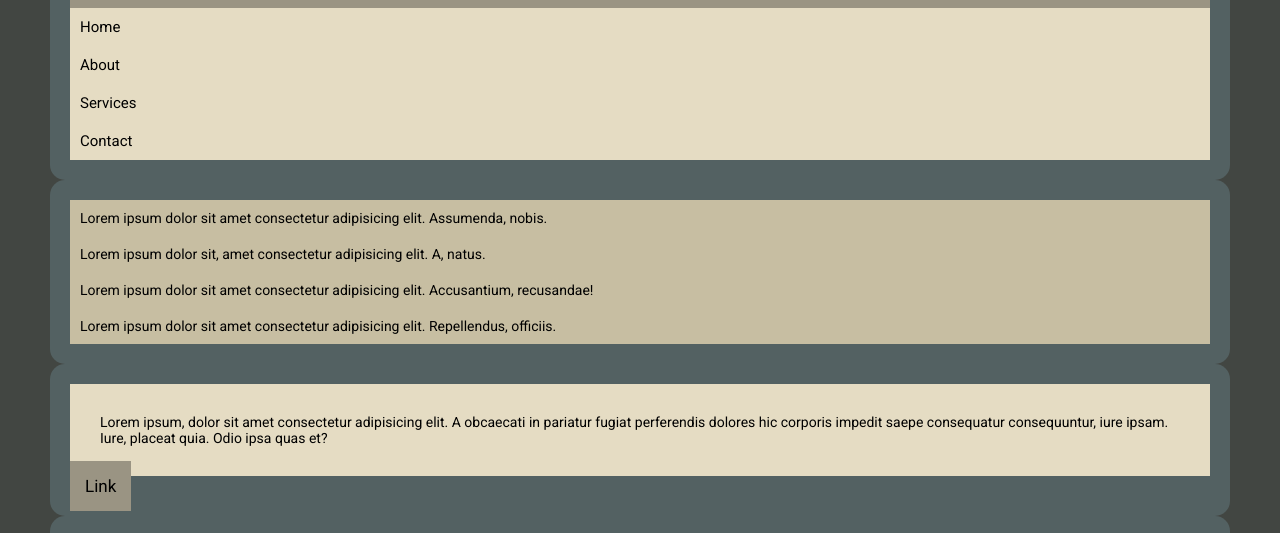
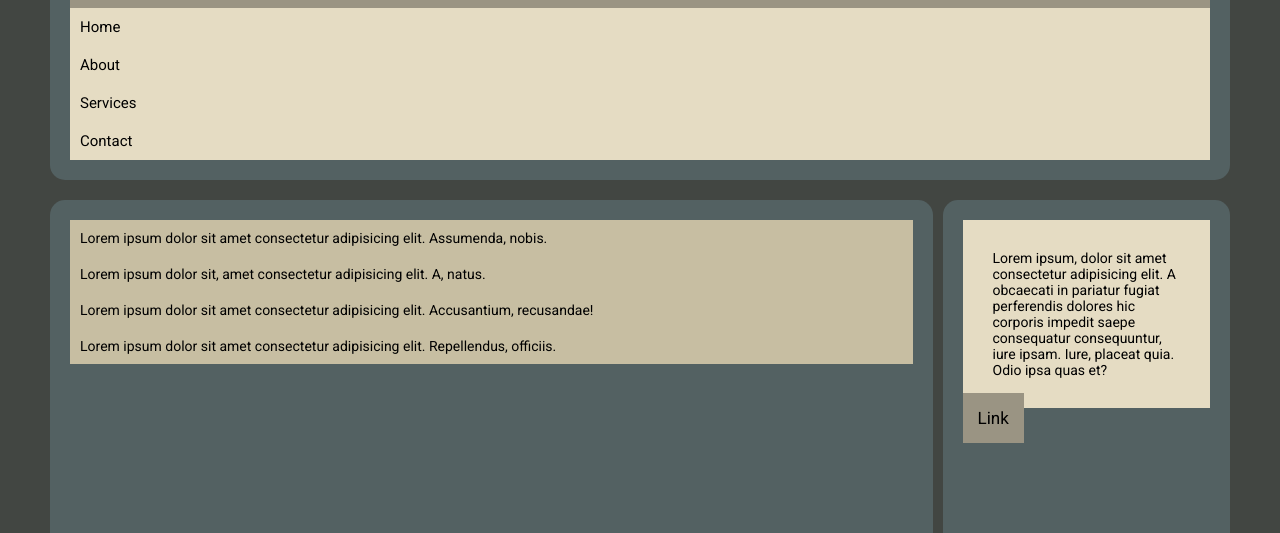
Before and after one commit to pzpsofficial/flex-grid, a website built with Parcel: page src/index.html in a window 1280 px wide. Shown: the part 247-780 px from the top of the page. Built offline with nearby package versions, Linux system fonts and the light colour scheme.

Commit message:
Added grid layout

```diff
--- a/src/styles/main.scss
+++ b/src/styles/main.scss
@@ -37,7 +37,11 @@ ul {
   padding: 5rem;
 
   &__content {
-    // Tutaj będzie grid
+    display: grid;
+    grid-template-columns: repeat(4, 1fr);
+    grid-template-rows: repeat(4, 1fr);
+    grid-column-gap: 1rem;
+    grid-row-gap: 2rem;
   }
 }
 
@@ -51,6 +55,8 @@ ul {
 }
 
 .header {
+  grid-column: 1 / 5;
+
   &__branding {
     background-color: $grey4;
     padding: 3rem;
@@ -65,6 +71,9 @@ ul {
 }
 
 .main {
+  grid-column: 1 / 4;
+  grid-row: 2 / span 2;
+
   &__box {
     background-color: $grey2;
     font-size: 1.4rem;
@@ -73,6 +82,8 @@ ul {
 }
 
 .aside {
+  grid-row: 2 / span 2;
+
   &__text {
     background-color: $grey1;
     padding: 3rem;
@@ -87,6 +98,8 @@ ul {
 }
 
 .footer {
+  grid-column: 1 / 5;
+
   &__branding {
     padding: 2rem;
     background-color: $grey1;
```
Also changed, not shown: src/styles/main.css, 1 other file.
